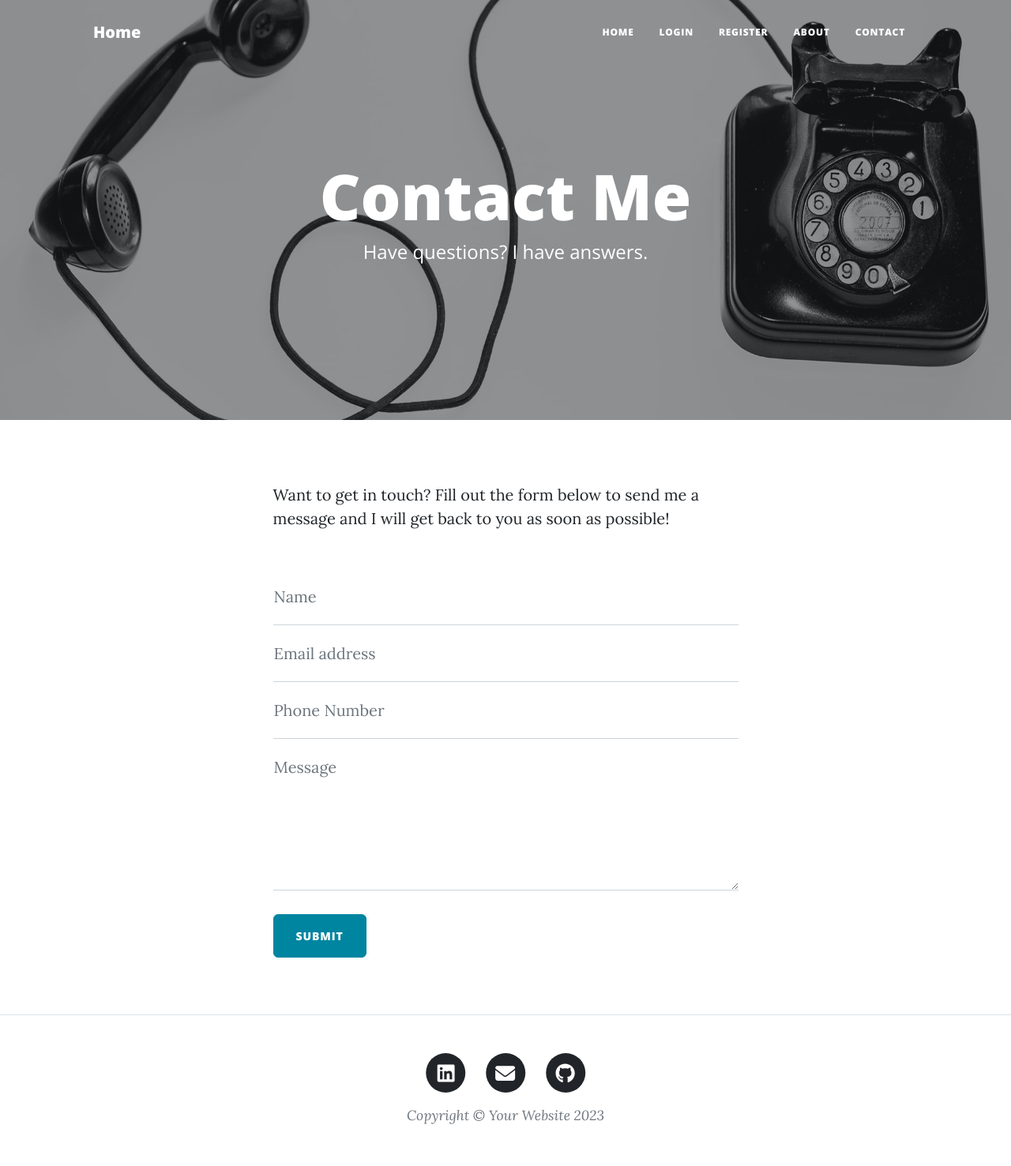
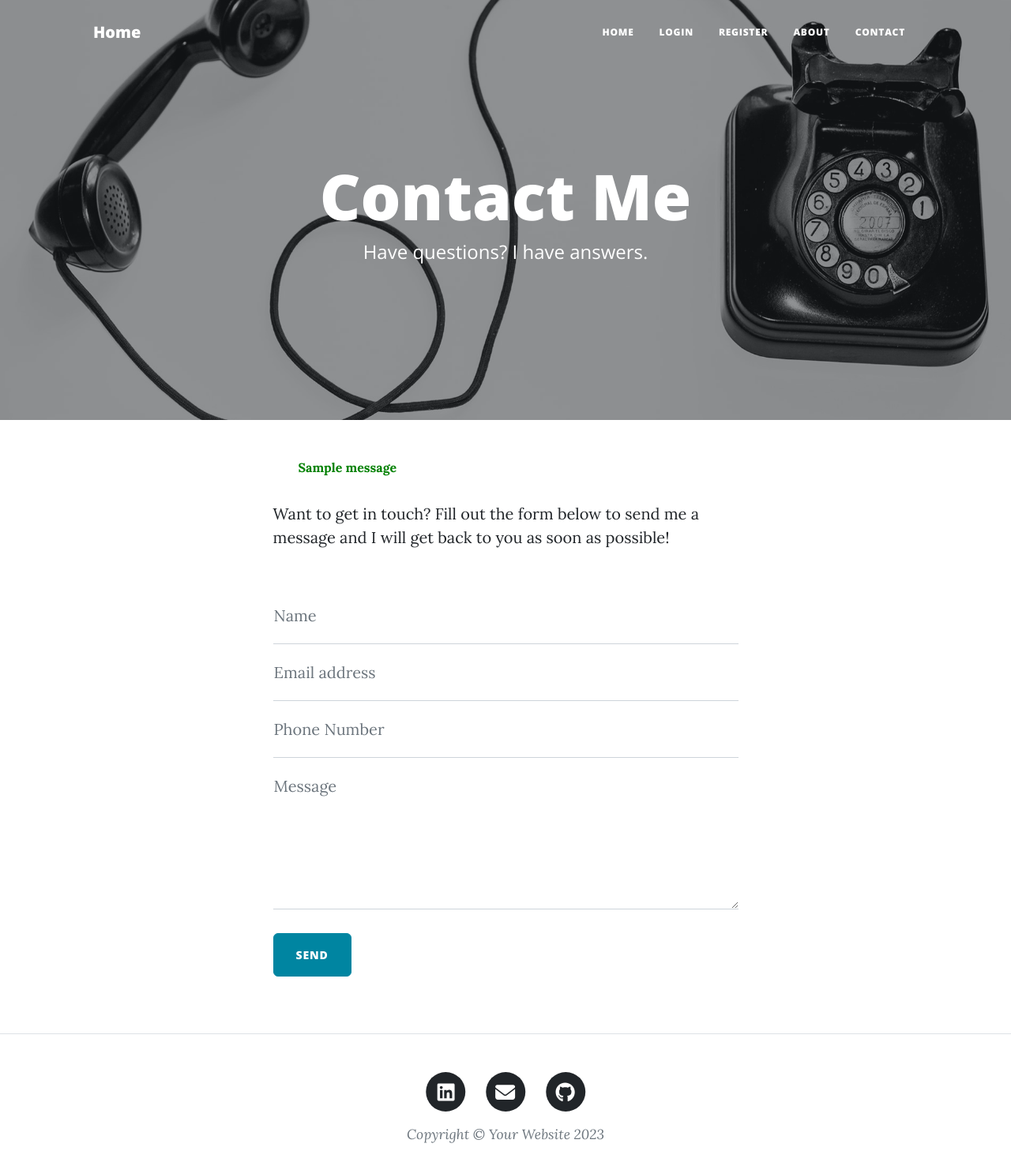
Before and after one commit to JoeyPaintsil/personal_blog_flask, a Flask app: page /contact in a window 1280 px wide. Shown: the top 1477 px of the page at 79% size. Before the commit the page ends 1424 px from the top, so only its background shows below. Run offline with Flask 3, Linux system fonts and the light colour scheme; tables that the repository leaves empty hold one stand-in row (values such as "Sample post"); one stand-in notice (Sample message) is shown; some libraries are stand-ins or nearby versions.

Commit message:
Contact form working now

```diff
--- a/forms.py
+++ b/forms.py
@@ -13,7 +13,7 @@ class CreatePostForm(FlaskForm):
     submit = SubmitField("Submit Post")
 
 
-# TODO: Create a RegisterForm to register new users
+# Registeration form for registering new users
 class RegisterForm(FlaskForm):
     name = StringField("Name", validators=[DataRequired()])
     email = StringField("Email", validators=[DataRequired()])
@@ -21,14 +21,14 @@ class RegisterForm(FlaskForm):
     submit = SubmitField("Sign Up")
 
 
-# TODO: Create a LoginForm to login existing users
+# Login in form for logging in new users
 class LoginForm(FlaskForm):
     email = StringField("Email", validators=[DataRequired()])
     password = PasswordField("Password", validators=[DataRequired()])
     submit = SubmitField("Login")
 
 
-# TODO: Create a CommentForm so users can leave comments below posts
+# Comment form that allows users to comment under a ppost
 class CommentForm(FlaskForm):
     comment = CKEditorField("Comment", validators=[DataRequired()])
     submit = SubmitField("Sumbit Comment")
--- a/main.py
+++ b/main.py
@@ -1,5 +1,5 @@
 from datetime import date
-from flask import Flask, abort, render_template, redirect, url_for, flash
+from flask import Flask, abort, render_template, redirect, url_for, flash, request
 from flask_bootstrap import Bootstrap5
 from flask_ckeditor import CKEditor
 from flask_gravatar import Gravatar
@@ -21,6 +21,8 @@ from flask import abort
 from typing import List
 from flask_gravatar import Gravatar
 import os
+import smtplib
+import pprint
 '''
 Make sure the required packages are installed:
 Open the Terminal in PyCharm (bottom left).
@@ -35,33 +37,35 @@ This will install the packages from the requirements.txt for this project.
 '''
 
 app = Flask(__name__)
+# type in your secret key here
 app.config['SECRET_KEY'] = os.environ.get('FLASK_KEY')
 ckeditor = CKEditor(app)
 Bootstrap5(app)
 
-# TODO: Configure Flask-Login
-# Configure Flask-Login's Login Manager
+# This  configure Flask-Login's Login Manager which is responsible for logging users in
 login_manager = LoginManager()
 login_manager.init_app(app)
+
 
 # Creating a user_loader callback
 @login_manager.user_loader
 def load_user(user_id):
     return db.get_or_404(User, user_id)
 
+
 # CREATE DATABASE
 class Base(DeclarativeBase):
     pass
 
+
 # this will use the DB_URI variable if its set otherwise it will use posts.db
-app.config['SQLALCHEMY_DATABASE_URI'] = os.environ.get("DB_URI",'sqlite:///posts.db')
+app.config['SQLALCHEMY_DATABASE_URI'] = os.environ.get("DB_URI", 'sqlite:///posts.db')
 db = SQLAlchemy(model_class=Base)
 db.init_app(app)
 
 
 # CONFIGURE TABLES
-
-# TODO: Create a User table for all your registered users.
+# Creating a User table for all your registered users.
 class User(db.Model, UserMixin):
     __tablename__ = "users"
     id: Mapped[int] = mapped_column(Integer, primary_key=True)
@@ -97,7 +101,7 @@ class BlogPost(db.Model):
 
 
 class Comment(db.Model):
-    __table_name__ = "comments"
+    __tablename__ = "comments"
     id: Mapped[int] = mapped_column(Integer, primary_key=True)
     user_comment: Mapped[str] = mapped_column(Text, nullable=False)
 
@@ -125,7 +129,8 @@ def admin_only(f):
         return f(*args, **kwargs)
     return decorated_funtion
 
-# TODO: Use Werkzeug to hash the user's password when creating a new user.
+
+# Harshing a password to protect the integrity of the password used to log in
 @app.route('/register', methods=['GET', 'POST'])
 def register():
     register_form = RegisterForm()
@@ -150,14 +155,14 @@ def register():
         db.session.add(new_user)
         db.session.commit()
 
-        # Loggining in the new user after he creates a new account
+        # Logining in the new user after he creates a new account
         newbie_user = db.session.execute(db.select(User).where(User.email == email)).scalar()
         login_user(newbie_user)
         return redirect(url_for('get_all_posts'))
     return render_template("register.html", form=register_form, logged_in=current_user.is_authenticated)
 
 
-# TODO: Retrieve a user from the database based on their email.
+# Getting a user from the database based on their email
 @app.route('/login', methods=['GET', 'POST'])
 def login():
     login_form = LoginForm()
@@ -190,7 +195,6 @@ def logout():
     return redirect(url_for('get_all_posts'))
 
 
-
 @app.route('/')
 # @login_required
 def get_all_posts():
@@ -205,7 +209,7 @@ def get_all_posts():
                            active_user=active_user)
 
 
-# TODO: Allow logged-in users to comment on posts
+# Allowing logged in users to comment on post
 @app.route("/post/<int:post_id>", methods=["GET", "POST"])
 def show_post(post_id):
     comment_form = CommentForm()
@@ -242,9 +246,9 @@ def show_post(post_id):
                            logged_in=current_user.is_authenticated, blog_comments=blog_comments, gravatar=gravatar)
 
 
-# TODO: Use a decorator so only an admin user can create a new post
+# Making sure that only the admin can create a new post incase someone else manually types the /new-post route
 @app.route("/new-post", methods=["GET", "POST"])
-@admin_only
+# @admin_only
 def add_new_post():
     form = CreatePostForm()
     if form.validate_on_submit():
@@ -262,8 +266,9 @@ def add_new_post():
     return render_template("make-post.html", form=form)
 
 
-# TODO: Use a decorator so only an admin user can edit a post
+# Creating a function to edit the post
 @app.route("/edit-post/<int:post_id>", methods=["GET", "POST"])
+# @admin_only
 def edit_post(post_id):
     post = db.get_or_404(BlogPost, post_id)
     edit_form = CreatePostForm(
@@ -284,10 +289,9 @@ def edit_post(post_id):
     return render_template("make-post.html", form=edit_form, is_edit=True)
 
 
-# TODO: Use a decorator so only an admin user can delete a post
-
+# Creating a function for deleting the post. the admin_only makes sure that only the admin can delete a post
 @app.route("/delete/<int:post_id>")
-@admin_only
+# @admin_only
 def delete_post(post_id):
     post_to_delete = db.get_or_404(BlogPost, post_id)
     db.session.delete(post_to_delete)
@@ -295,15 +299,54 @@ def delete_post(post_id):
     return redirect(url_for('get_all_posts'))
 
 
+# creating a function for the about page
 @app.route("/about")
 def about():
-    return render_template("about.html")
+    return render_template("about.html", current_user=current_user)
+
+#
+# # creating a function for the contact page
+# @app.route("/contact", methods=["GET", "POST"])
+# def contact():
+#     return render_template("contact.html", current_user=current_user)
 
 
-@app.route("/contact")
+@app.route("/contact", methods=["GET", "POST"])
 def contact():
-    return render_template("contact.html")
+    if request.method == "POST":
+        # Handle form submission here
+        name = request.form.get("name")
+        email = request.form.get("email")
+        phone = request.form.get("phone")
+        message = request.form.get("message")
+
+        # Type the password and email you want to use to be sending the email message of what was typed in the
+        # "Contact Me" section to your email
+        personal_email = os.environ.get("personal-blog-email")
+        personal_password = os.environ.get("personal-blog-password")
+        receiver_email = os.environ.get('personal-receiver-email')
+
+        with smtplib.SMTP("smtp.gmail.com") as connection:
+            try:
+                connection.starttls()
+                connection.login(user=personal_email, password=personal_password)
+
+                connection.sendmail(from_addr=personal_email,
+                                    to_addrs=receiver_email,
+                                    msg=f"Subject:message from {name}\n\n"
+                                        f"Name: {name}\n\n"
+                                        f"Email: {email}\n\n"
+                                        f"Phone: {phone}\n\n"
+                                        f"Message: {message}\n")
+                flash('Email message was successfully sent', 200)
+                print("Email sent")
+            except Exception as e:
+                print(e)
+                # Example: Print form data
+                print(f"Name: {name}, Email: {email}, Phone: {phone}, Message: {message}")
+
+    return render_template("contact.html", current_user=current_user, msg_sent=False)
 
 
 if __name__ == "__main__":
-    app.run(debug=True, port=5002)
+    app.run(debug=True, port=5001)
--- a/templates/contact.html
+++ b/templates/contact.html
@@ -25,6 +25,22 @@
   <div class="container px-4 px-lg-5">
     <div class="row gx-4 gx-lg-5 justify-content-center">
       <div class="col-md-10 col-lg-8 col-xl-7">
+       <style>
+        .flashes {
+          color: green;
+          font-weight: bold;
+          font-size: 0.8em;
+        }
+      </style>
+
+
+        {% with messages = get_flashed_messages() %}
+        {% if messages %}
+        <ul class="flashes">
+          {{ messages[-1] }}
+        </ul>
+        {% endif %}
+        {% endwith %}
         <p>
           Want to get in touch? Fill out the form below to send me a message and
           I will get back to you as soon as possible!
@@ -88,7 +104,7 @@
               id="submitButton"
               type="submit"
             >
-              Submit
+              Send
             </button>
           </form>
         </div>
--- a/templates/header.html
+++ b/templates/header.html
@@ -66,7 +66,7 @@
                 >Home</a
               >
             </li>
-            <!-- TODO: Only show Login/Register if user is logged out. Otherwise show "Log Out" -->
+            <!--Only shows Login/Register if user is logged out. Otherwise show "Log Out" -->
             {% if  not logged_in: %}
               <li class="nav-item">
                 <a
--- a/templates/index.html
+++ b/templates/index.html
@@ -31,7 +31,7 @@
           Posted by
           <a href="#">{{post.author.name}}</a>
           on {{post.date}}
-          <!-- TODO: Only show delete button if user id is 1 (admin user) -->
+          <!--Only shows delete button if user id is 1 (admin user) -->
           {% if logged_in: %}
           {% if active_user ==1: %}
           <script> console.log("the user has logged in")</script>
@@ -46,7 +46,7 @@
       {% endfor %}
 
       <!-- New Post -->
-      <!-- TODO: Only show Create Post button if user id is 1 (admin user) -->
+      <!--Only shows Create Post button if user id is 1 (admin user) -->
       {% if logged_in: %}
       {% if active_user == 1: %}
       <div class="d-flex justify-content-end mb-4">
--- a/templates/login.html
+++ b/templates/login.html
@@ -29,7 +29,7 @@ include "header.html" %}
   <div class="container">
     <div class="row">
 <!--      Adding the flash message template-->
-      <!-- TODO: add a flash message here for users registering twice -->
+      <!-- Adding a flash message for users registering twice -->
     {% with messages = get_flashed_messages() %}
     {% if messages %}
       <ul class=flashes>
@@ -41,7 +41,7 @@ include "header.html" %}
     {% endwith %}
 
       <div class="col-lg-8 col-md-10 mx-auto">
-        <!--TODO: render login form here-->
+        <!--rendering login form -->
         {{ render_form(form, novalidate = True) }}
 
       </div>
--- a/templates/post.html
+++ b/templates/post.html
@@ -26,7 +26,7 @@
     <div class="row gx-4 gx-lg-5 justify-content-center">
       <div class="col-md-10 col-lg-8 col-xl-7">
         {{ post.body|safe }}
-        <!--TODO: Only show Edit Post button if user id is 1 (admin user) -->
+        <!--Only shows Edit Post button if user id is 1 (admin user) -->
         {% if current_user.id == 1 %}
         <div class="d-flex justify-content-end mb-4">
           <a
@@ -38,13 +38,13 @@
         {% endif %}
 
         <!-- Comments Area -->
-        <!-- TODO: Add a CKEditor for commenting below -->
+        <!-- Adding a CKEditor for commenting below -->
 
         <div class="comment">
 <!--          The button map assigns a button with the name submit to a bootstrap button type-->
           {{ ckeditor.load() }} {{ ckeditor.config(name='comment') }} {{
           render_form(comment_form, novalidate=True, button_map={"submit": "primary"}) }}
-          <!-- TODO: Show all the comments on a post -->
+          <!-- Showing all the comments on a post -->
           <p>Comments</p>
           {% for comment in blog_comments %}
           <ul class="commentList">
--- a/templates/register.html
+++ b/templates/register.html
@@ -22,7 +22,7 @@ include "header.html" %}
   <div class="container">
     <div class="row">
       <div class="col-lg-8 col-md-10 mx-auto">
-        <!--TODO: render your registration form here-->
+        <!--Rendering registeration form-->
 
           {{ render_form(form, novalidate=True) }}
 
```
